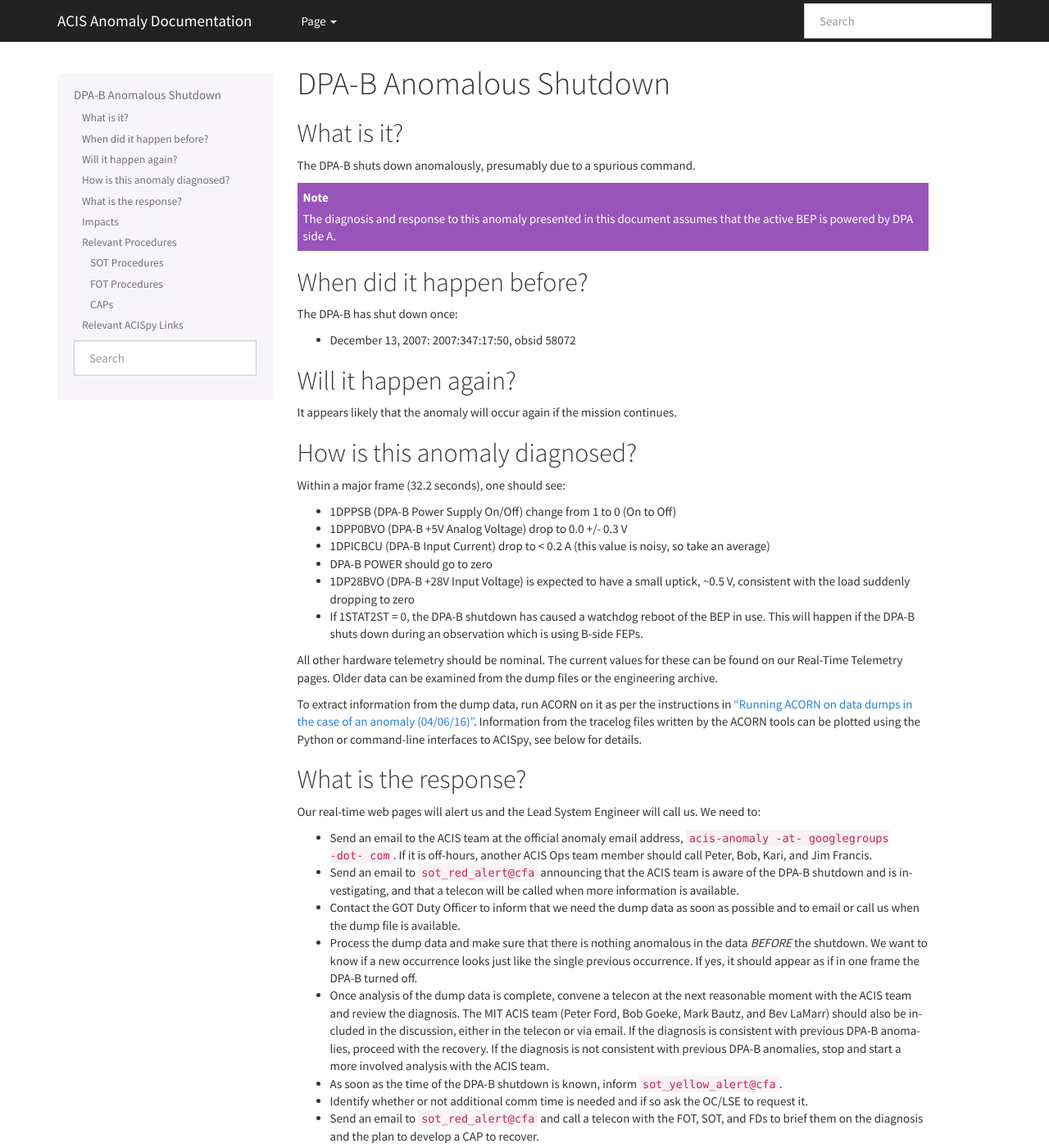
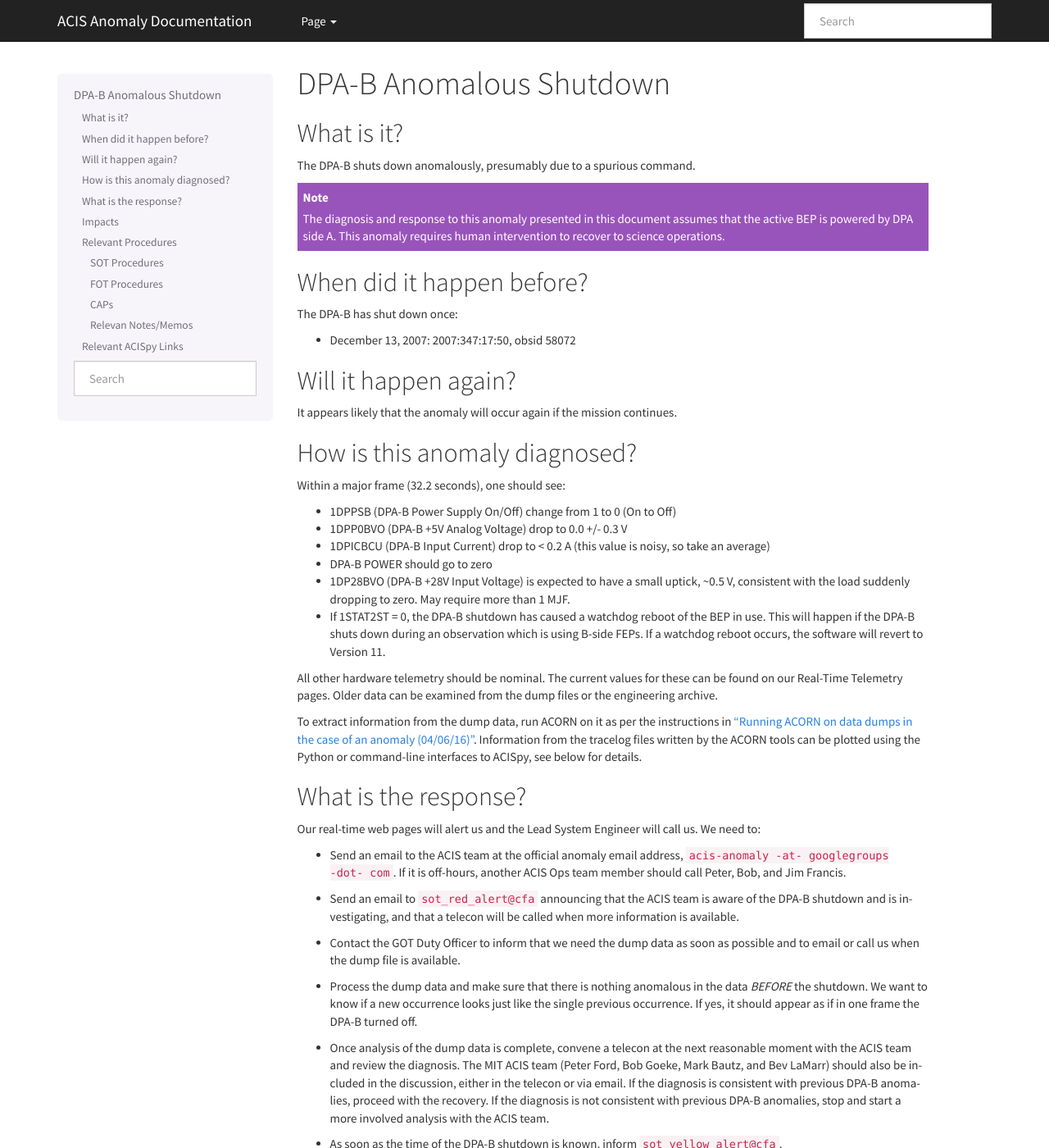
Before and after one commit to acisops/acis_anomaly_pages, a Sphinx documentation site: the page built from source/dpab_shutdown.rst, in a window 1280 px wide and 1400 px high. Shown: the whole window at 82% size. Built offline with Sphinx 7.4.7, drawn with Linux system fonts in a browser that asks for light colours; some of the changed text lies outside the part shown.

Commit message:
Preliminary commit to make comparisons easier for ACIS Ops

```diff
--- a/source/dpab_shutdown.rst
+++ b/source/dpab_shutdown.rst
@@ -11,7 +11,8 @@
 .. note::
 
     The diagnosis and response to this anomaly presented in this document assumes that the
-    active BEP is powered by DPA side A.
+    active BEP is powered by DPA side A.  This anomaly requires human
+    intervention to recover to science operations.
 
 When did it happen before?
 --------------------------
@@ -35,9 +36,10 @@
 * 1DPICBCU (DPA-B Input Current) drop to < 0.2 A (this value is noisy, so take an average)
 * DPA-B POWER should go to zero
 * 1DP28BVO (DPA-B +28V Input Voltage) is expected to have a small uptick, ~0.5 V, consistent with
-  the load suddenly dropping to zero
+  the load suddenly dropping to zero. May require more than 1 MJF.
 * If 1STAT2ST = 0, the DPA-B shutdown has caused a watchdog reboot of the BEP in use. This will
-  happen if the DPA-B shuts down during an observation which is using B-side FEPs.
+  happen if the DPA-B shuts down during an observation which is using
+  B-side FEPs. If a watchdog reboot occurs, the software will revert to Version 11.
 
 All other hardware telemetry should be nominal. The current values for these can be found
 on our Real-Time Telemetry pages.  Older data can be examined from the dump files or the
@@ -55,7 +57,7 @@
 
 * Send an email to the ACIS team at the official anomaly email address,
   ``acis-anomaly -at- googlegroups -dot- com``. If it is off-hours,
-  another ACIS Ops team member should call Peter, Bob, Kari, and Jim Francis.
+  another ACIS Ops team member should call Peter, Bob, and Jim Francis.
 * Send an email to ``sot_red_alert@cfa`` announcing that the ACIS team is aware of the DPA-B shutdown
   and is investigating, and that a telecon will be called when more information is available.
 * Contact the GOT Duty Officer to inform that we need the dump data as soon as possible and to
@@ -81,16 +83,23 @@
   that a watchdog reboot of the BEP will be avoided only if it occurs during an observation using
   only 1 or 2 CCDs, and until an observation occurs using 3 or more CCDs.
 
-  1. If the BEP has not executed a watchdog reboot, the steps should be:
+  At this point, there are 2 possible responses:
+
+     If the BEP has not executed a watchdog reboot, the steps should be:
 
      - Turn on DPA side B (|dpab_on|_, this can be executed even if a science run is currently in
        progress, see note below).
 
-  2. If the BEP has executed a watchdog reboot, the steps should be:
+     Otherewise, if the BEP has executed a watchdog reboot, the steps should be:
 
      - Stop the science run and power down the FEPs and video boards (|standby|_)
      - Turn on DPA side B (|dpab_on|_)
      - Warm-boot the BEP and start a DEA housekeeping run (|warmboot|_).
+
+  Unique circumstances occur during perigee passages. Presently, after the inbound ECS measurement is
+  complete, a WSPOW00000 is issued followed by a WSPOW0002A an hour later. Timing of the shutdown as
+  well as the Comm in which the shuitdown is detected could mean that either or both of the WSPOW
+  commands were not executed.  In this case the appropriate WSPOW command(s) should be added to the CAP.
 
 * Execute the CAP at the next available comm.
 * Write a shift report and distribute to ``sot_shift`` to inform the project that ACIS is restored
@@ -170,6 +179,15 @@
 .. |mptl| replace:: ``multiplot_tracelog`` Command-line Script
 .. _mptl: http://cxc.cfa.harvard.edu/acis/acispy/command_line.html#multiplot-tracelog
 
+
+Relevan Notes/Memos
++++++++++++++++++++
+
+* `Flight Note 417 <https://occweb.cfa.harvard.edu/occweb/FOT/configuration/flightnotes/controlled/Flight_Note417_DPA_Turn_Off_Anomaly.pdf>`_
+
+This flight note covered the December 2002 DPA-A Shutdown and was used to close this issue out as well.
+
+
 Relevant ACISpy Links
 ---------------------
 
```
